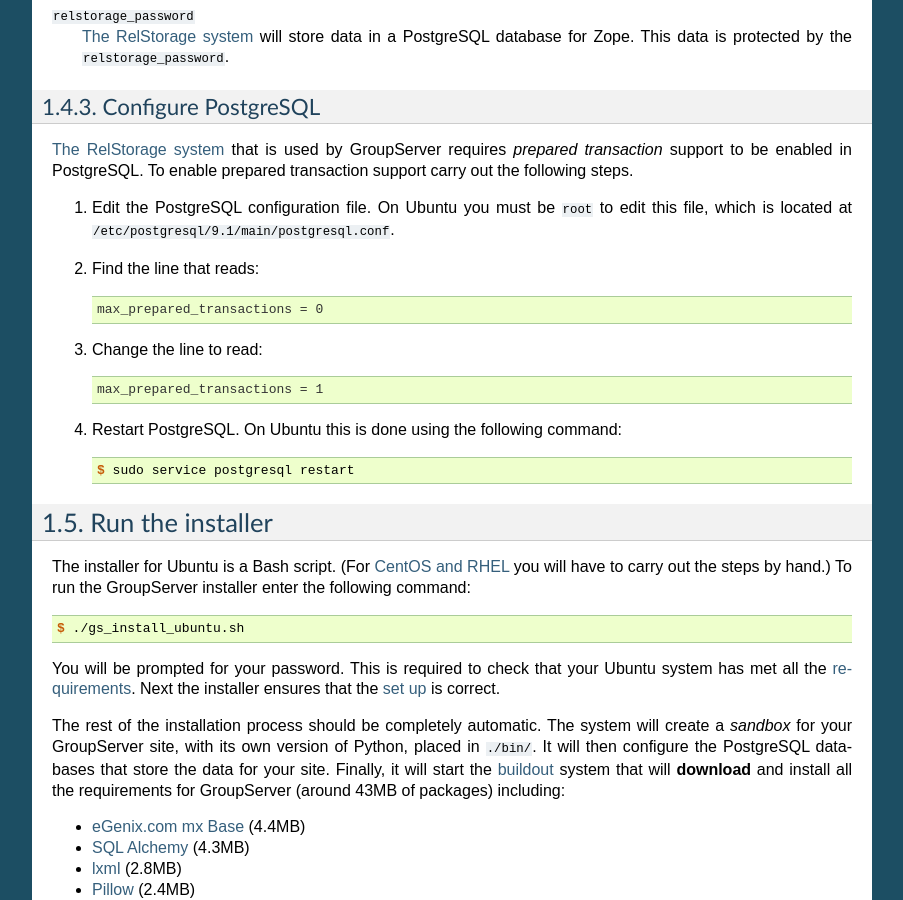
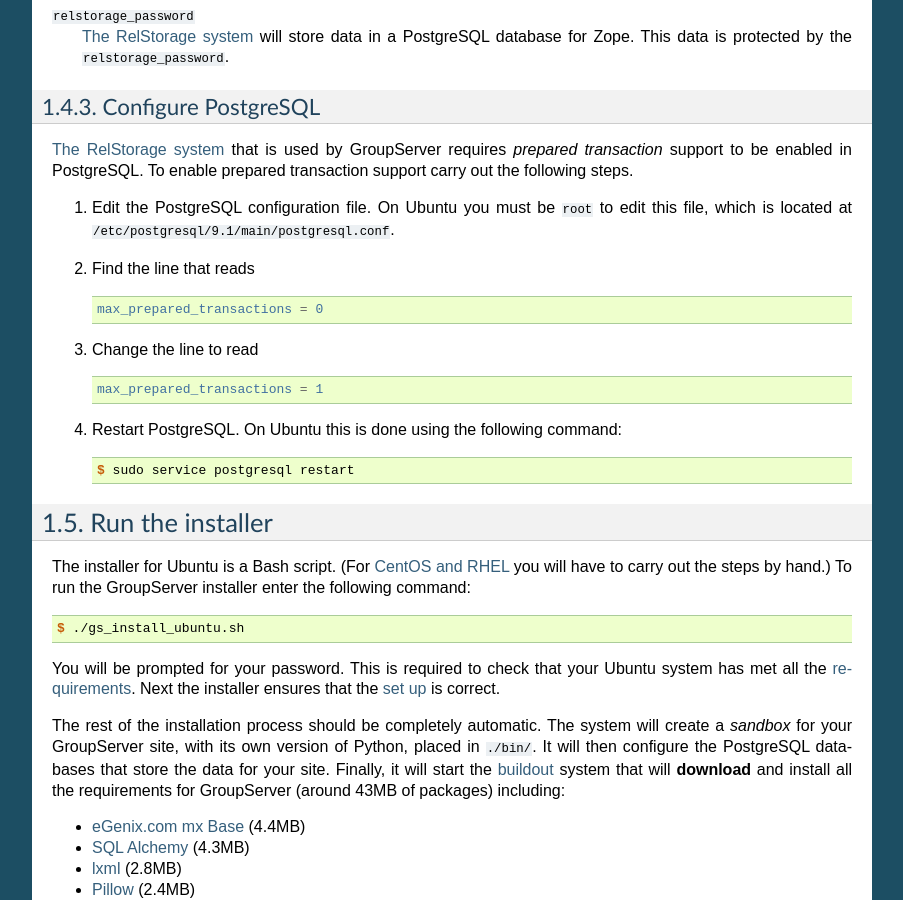
Before and after one commit to groupserver/buildout, a Sphinx documentation site: the page built from docs/groupserver-install.txt, in a window 1280 px wide and 900 px high, scrolled down 3534 px. Shown: the whole window, without its empty margins (198-1101 px from the left). Built offline with Sphinx 7.4.7, drawn with Linux system fonts in a browser that asks for light colours.

```diff
--- a/docs/groupserver-install.txt
+++ b/docs/groupserver-install.txt
@@ -247,11 +247,15 @@ transaction support carry out the following steps.
    to edit this file, which is located at
    ``/etc/postgresql/9.1/main/postgresql.conf``.
 
-#. Find the line that reads::
+#. Find the line that reads
+
+   .. code-block:: cfg
 
      max_prepared_transactions = 0
 
-#. Change the line to read::
+#. Change the line to read
+
+   .. code-block:: cfg
 
      max_prepared_transactions = 1
 
--- a/docs/groupserver-start.txt
+++ b/docs/groupserver-start.txt
@@ -9,6 +9,8 @@ Starting and stopping GroupServer
 :Copyright: This document is licensed under a
   `Creative Commons Attribution-Share Alike 4.0 International License`_
   by `OnlineGroups.net`_.
+
+.. highlight:: console
 
 Introduction
 ============
--- a/docs/postfix-configure.txt
+++ b/docs/postfix-configure.txt
@@ -10,7 +10,7 @@ Configuring Postfix
   `Creative Commons Attribution-Share Alike 4.0 International License`_
   by `OnlineGroups.net`_.
 
-.. highlight:: shell-session
+.. highlight:: console
 
 Postfix provides the email interface for GroupServer. GroupServer
 uses Postfix to:
--- a/docs/proxy-configure.txt
+++ b/docs/proxy-configure.txt
@@ -10,7 +10,7 @@ Configuring a web proxy
   `Creative Commons Attribution-Share Alike 4.0 International License`_
   by `OnlineGroups.net`_.
 
-.. highlight:: shell-session
+.. highlight:: console
 
 Introduction
 ============
```
Also changed, not shown: other parts of docs/groupserver-install.txt (+1 -1 lines).
